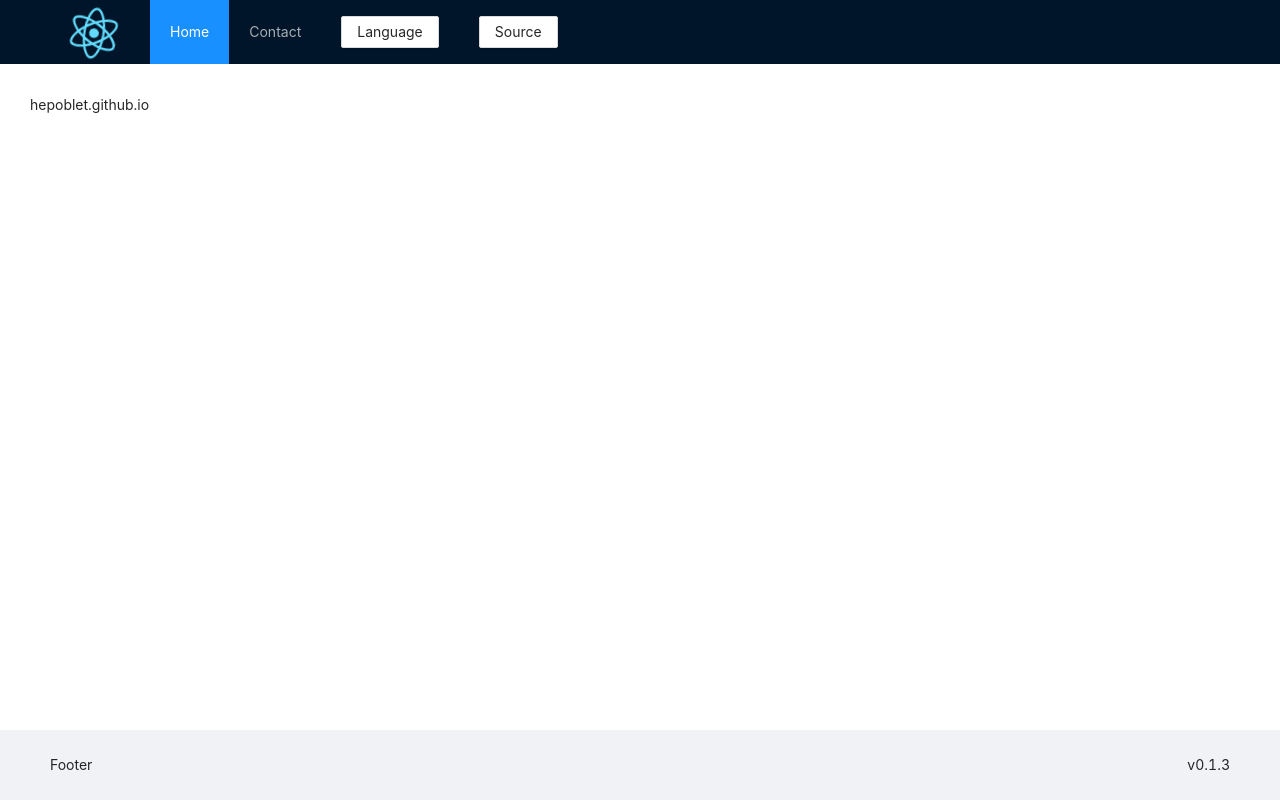
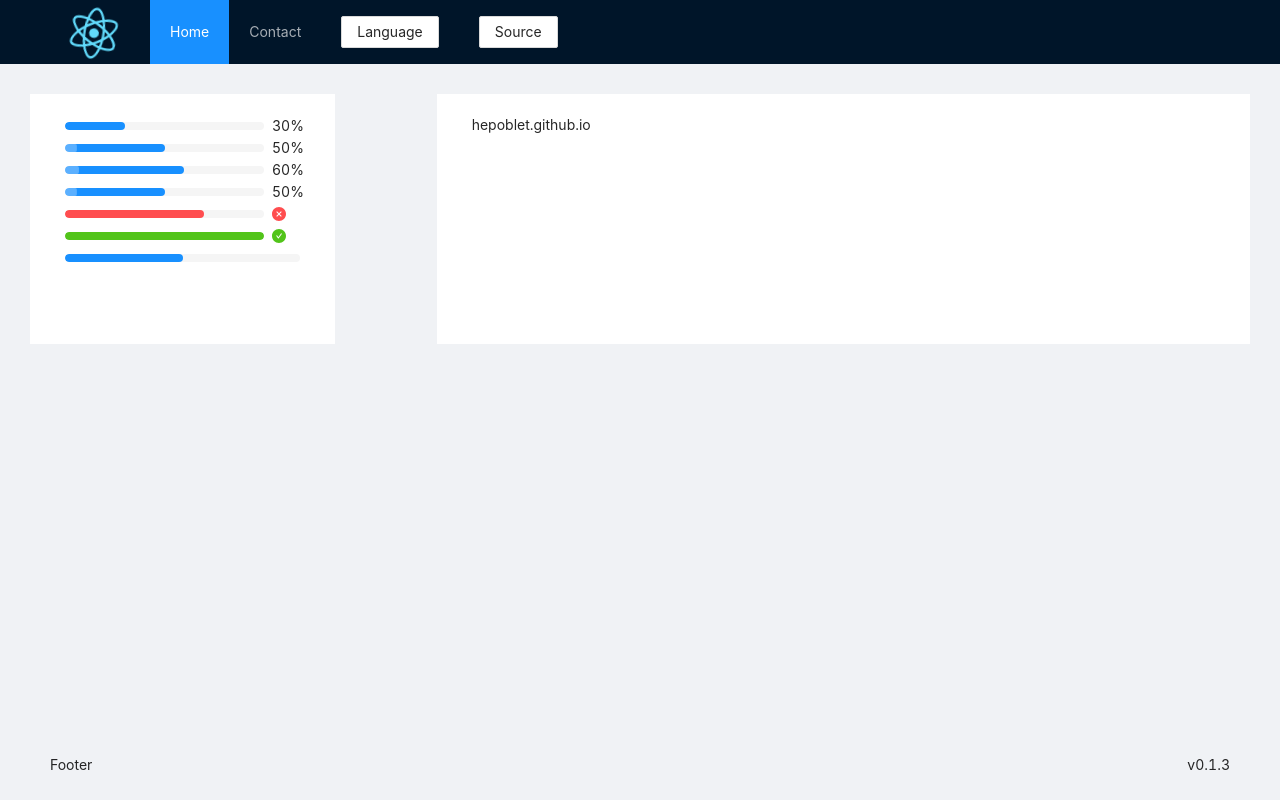
Before and after one commit to hepoblet/hepoblet.github.io, a React app: page / in a window 1280 px wide. Built offline with nearby package versions, Linux system fonts and the light colour scheme.

Commit message:
experimental home

```diff
--- a/src/layouts/antd/index.js
+++ b/src/layouts/antd/index.js
@@ -1,7 +1,8 @@
 import 'antd/dist/antd.css';
 import './styles.css';
 import { element } from 'prop-types';
-import { Layout } from 'antd';
+import { Layout, BackTop } from 'antd';
+import { UpCircleFilled } from '@ant-design/icons';
 
 import Header from './components/Header';
 import Content from './components/Content';
@@ -10,10 +11,11 @@ import Footer from './components/Footer';
 const AntDesignLayout = ({ children }) => (
   <Layout className="container">
     <Header />
-    <Layout>
-      <Content>{children}</Content>
-    </Layout>
+    <Content>{children}</Content>
     <Footer />
+    <BackTop>
+      <UpCircleFilled className="icon-back-top" />
+    </BackTop>
   </Layout>
 );
 
--- a/src/layouts/antd/styles.css
+++ b/src/layouts/antd/styles.css
@@ -9,11 +9,10 @@ code {
 }
 
 .container {
-  height: 100vh;
+  min-height: 100vh;
 }
 
 .content {
-  background: #fff;
   padding: 30px;
 }
 
@@ -53,3 +52,18 @@ code {
 .text-center {
   text-align: center;
 }
+
+.icon-back-top {
+  height: 40px;
+  width: 40px;
+  line-height: 40px;
+  font-size: 40px;
+  color: #1a90ff;
+  text-align: 'center';
+}
+
+.home-content, .home-content {
+  background-color: #fff;
+  min-height: 250px;
+  padding: 20px 35px;
+}
--- a/src/pages/Home/index.js
+++ b/src/pages/Home/index.js
@@ -1,8 +1,18 @@
-import { Row, Col } from 'antd';
+import { Row, Col, Progress } from 'antd';
 
 const Home = () => (
   <Row>
-    <Col span={24}>
+    <Col className="home-content" span={24} lg={6}>
+      <Progress percent={30} />
+      <Progress percent={50} status="active" />
+      <Progress percent={60} status="active" />
+      <Progress percent={50} status="active" />
+      <Progress percent={70} status="exception" />
+      <Progress percent={100} />
+      <Progress percent={50} showInfo={false} />
+    </Col>
+    <Col span={24} lg={2} />
+    <Col className="home-content" span={24} lg={16}>
       hepoblet.github.io
     </Col>
   </Row>
```
